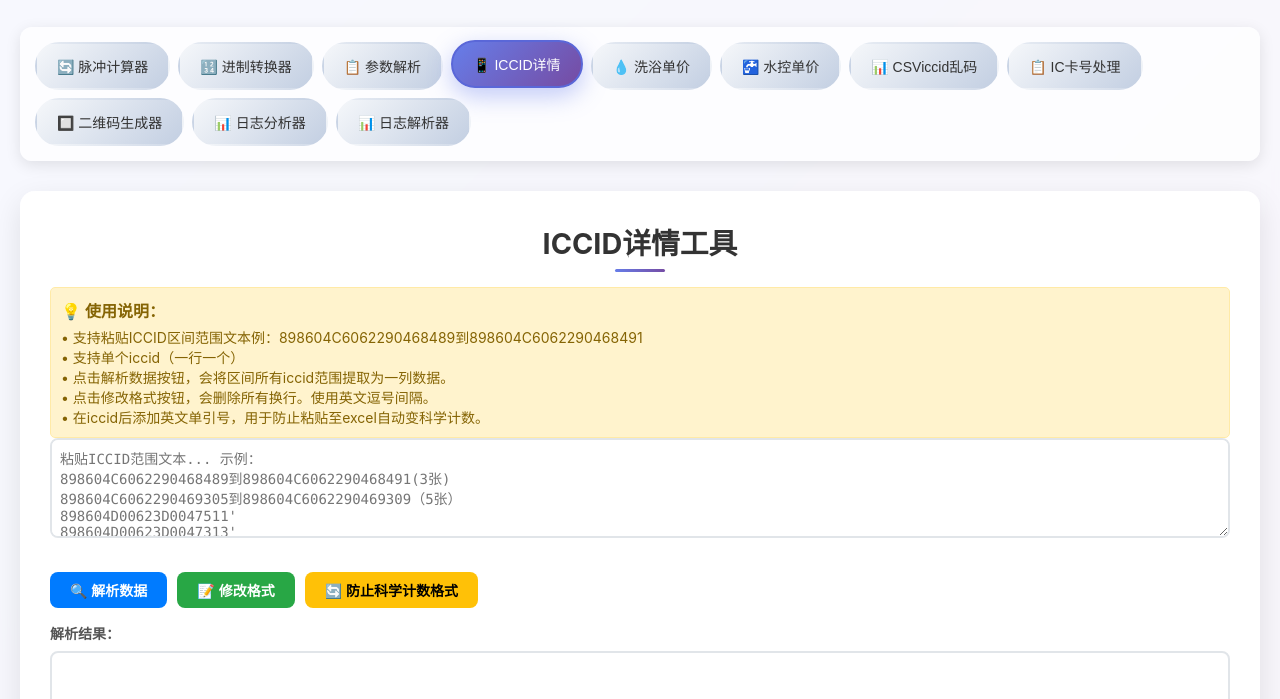
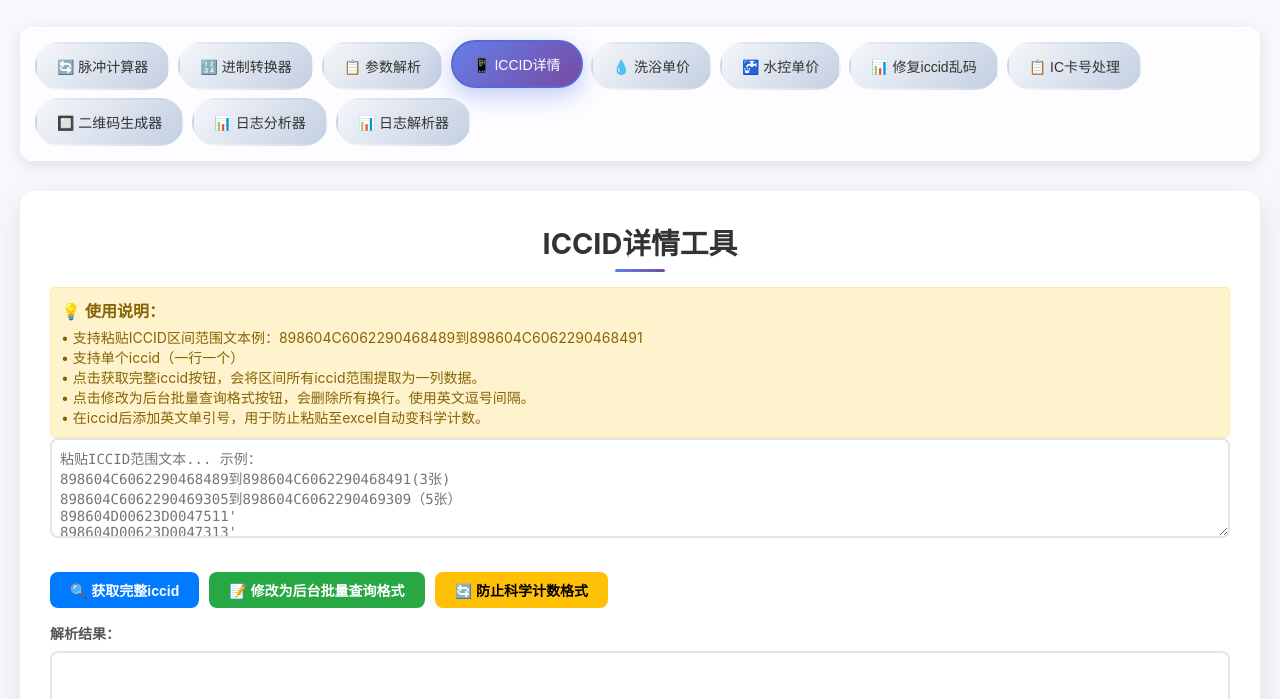
Before and after one commit to DDzhp/gjj, a plain HTML site: page index.html in a window 1280 px wide. Both pictures are taken after a click on the button "📱 ICCID详情". Shown: the part 101-800 px from the top of the page. Drawn offline with nearby package versions, Linux system fonts and the light colour scheme; no server answers.

Commit message:
Update index.html

```diff
--- a/index.html
+++ b/index.html
@@ -874,7 +874,7 @@
             <button onclick="showTool('iccidTool')">📱 ICCID详情</button>
             <button onclick="showTool('waterValueTool')">💧 洗浴单价</button>
             <button onclick="showTool('waterPriceTool')">🚰 水控单价</button>
-            <button onclick="showTool('csv89860Tool')">📊 CSViccid乱码</button>
+            <button onclick="showTool('csv89860Tool')">📊 修复iccid乱码</button>
             <button onclick="showTool('excelTemplateTool')">📋 IC卡号处理</button>
             <button onclick="showTool('qrGeneratorTool')">🔲 二维码生成器</button>
             <button onclick="showTool('logAnalysisTool')">📊 日志分析器</button>
@@ -1016,8 +1016,8 @@
                     <div style="color: #856404; font-size: 14px;">
                         • 支持粘贴ICCID区间范围文本例：898604C6062290468489到898604C6062290468491<br>
                         • 支持单个iccid（一行一个）<br>
-                        • 点击解析数据按钮，会将区间所有iccid范围提取为一列数据。<br>
-                        • 点击修改格式按钮，会删除所有换行。使用英文逗号间隔。<br>
+                        • 点击获取完整iccid按钮，会将区间所有iccid范围提取为一列数据。<br>
+                        • 点击修改为后台批量查询格式按钮，会删除所有换行。使用英文逗号间隔。<br>
                         • 在iccid后添加英文单引号，用于防止粘贴至excel自动变科学计数。<br>
                     </div>
                 </div>
@@ -1034,8 +1034,8 @@
 " style="width:100%; height:100px; padding:8px; margin-bottom:10px;"></textarea>
             </div>
             <div style="display:flex; gap:10px; margin-bottom:15px;">
-                <button onclick="parseIccids()" style="background: #007bff; color: white; padding: 8px 20px;">🔍 解析数据</button>
-                <button onclick="formatIccids()" style="background: #28a745; color: white; padding: 8px 20px;">📝 修改格式</button>
+                <button onclick="parseIccids()" style="background: #007bff; color: white; padding: 8px 20px;">🔍 获取完整iccid</button>
+                <button onclick="formatIccids()" style="background: #28a745; color: white; padding: 8px 20px;">📝 修改为后台批量查询格式</button>
                 <button onclick="addQuotesToIccids()" style="background: #ffc107; color: black; padding: 8px 20px;">🔄 防止科学计数格式</button>
             </div>
 
@@ -1091,7 +1091,7 @@
 
         <!-- CSV/Excel IMEI/ICCID 科学计数法处理工具模块 -->
         <section id="csv89860Tool" class="calculator" style="display:none;">
-                <h2>📊 CSV/Excel IMEI/ICCID 处理工具</h2>
+                <h2>📊  IMEI/ICCID 乱码处理工具</h2>
                 <div class="form-group">
                     <label>上传文件（支持CSV、XLS、XLSX格式）：</label>
                     <input type="file" id="csvFileInput" accept=".csv,.xls,.xlsx" style="height: 150px; padding: 8px; font-size: 14px;">
@@ -1126,7 +1126,7 @@
         // 远程模板配置（多重备用方案）
         const remoteTemplateConfig = {
             // 🔗 主方案使用GitHub Raw，更稳定可靠
-            templateUrl: './ic卡入库模板.xls',
+            templateUrl: 'https://raw.githubusercontent.com/DDzhp/ICkamuban/main/ic卡入库模板.xls',
             templateName: 'ic卡入库模板.xls',
             // 多个备用URL（按优先级排序）
             fallbackUrls: [
```
